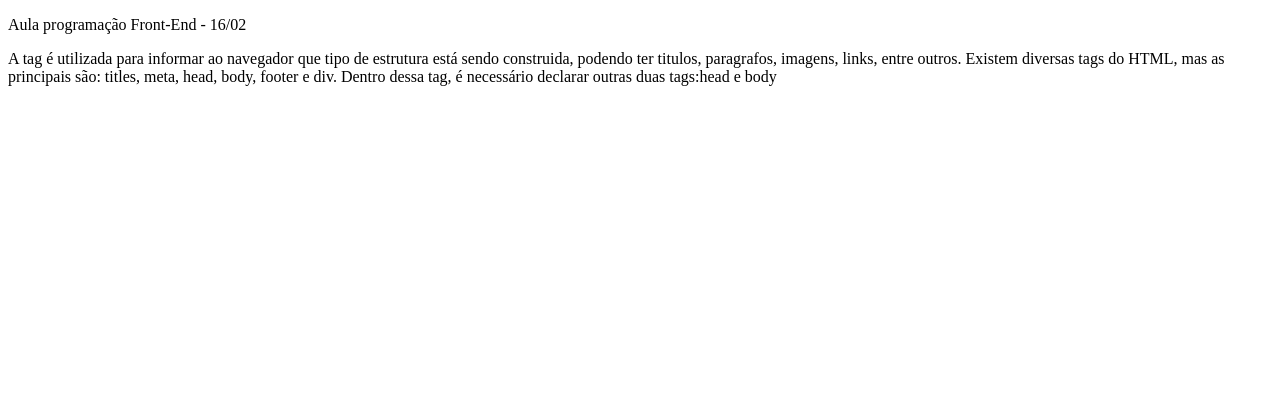
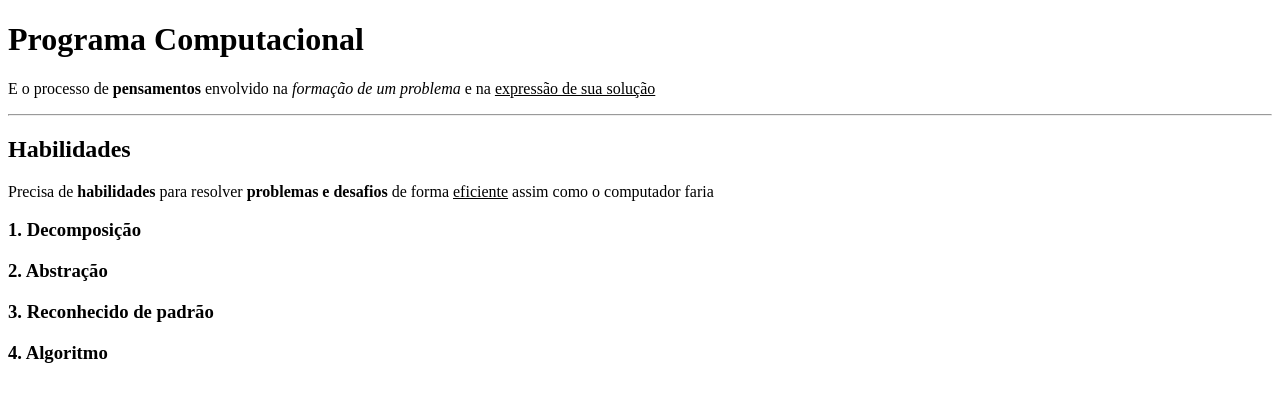
Before and after one commit to samuelstadlerporfirio12/Front-end, a plain HTML site: page index.html in a window 1280 px wide. Drawn offline with Linux system fonts and the light colour scheme.

Commit message:
Add files via upload

```diff
--- a/index.html
+++ b/index.html
@@ -1,18 +1,22 @@
 <!DOCTYPE html>
-<html lang="pt-br">
-    <head>
-        <meta charset="UTF-8">
-    </head>
+<html>
+
+<head>
+  <meta charset="UTF-8">
+  <title>Atividade Prática 1</title>
+</head>
+
 <body>
-        <p>Aula programação Front-End - 16/02</p>
+  <h1> Programa Computacional</h1>
+  <p> E o processo de <strong>pensamentos</strong> envolvido na <em>formação de um problema</em> e na <u>expressão de
+      sua solução</u> </p><hr>
+  <h2>Habilidades</h2>
+  <p> Precisa de <strong>habilidades</strong> para resolver <strong>problemas e desafios</strong> de forma <u>
+      eficiente</u> assim como o computador faria </p>
+  <h3>1. Decomposição</h3>
+  <h3>2. Abstração</h3>
+  <h3>3. Reconhecido de padrão</h3>
+  <h3>4. Algoritmo</h3>
+</body>
 
-        A tag <html> é utilizada para informar ao
-        navegador que tipo de estrutura está sendo
-        construida,  podendo ter titulos, paragrafos, imagens, links,
-        entre outros.
-        Existem diversas tags do HTML, mas as principais
-        são: titles, meta, head, body, footer e div.
-        Dentro dessa tag, é necessário declarar outras
-        duas tags:head e body
-</body>
 </html>
```
